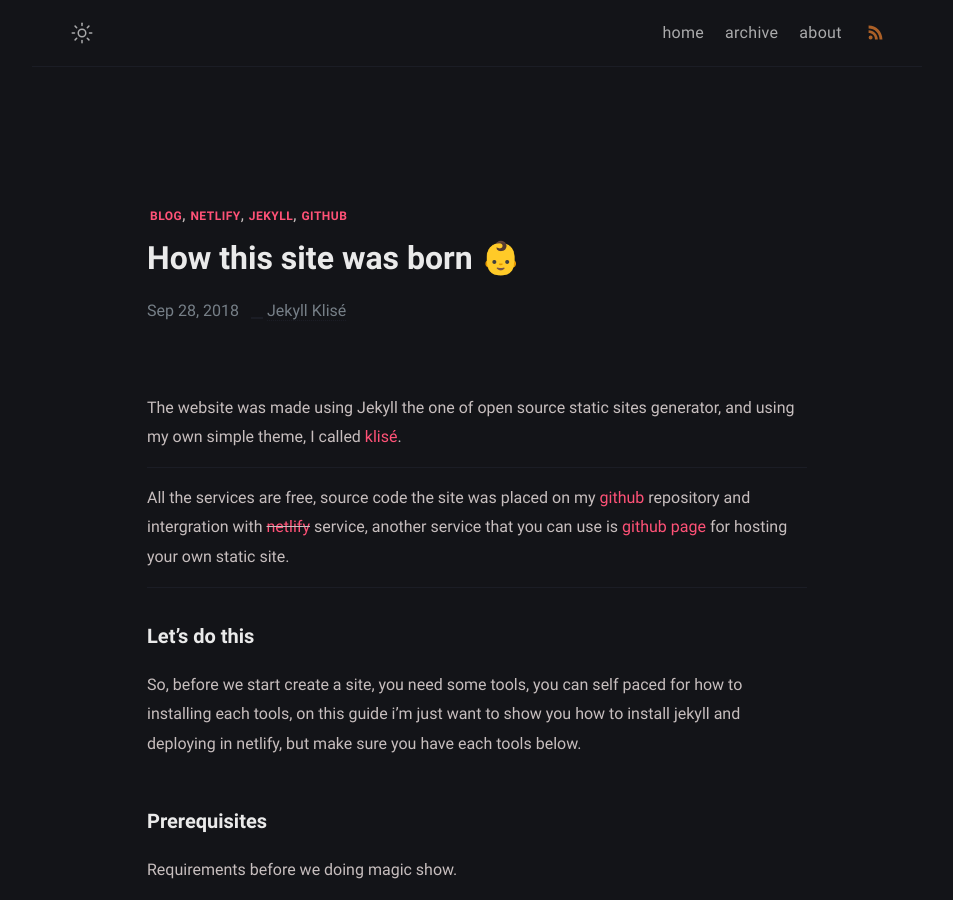
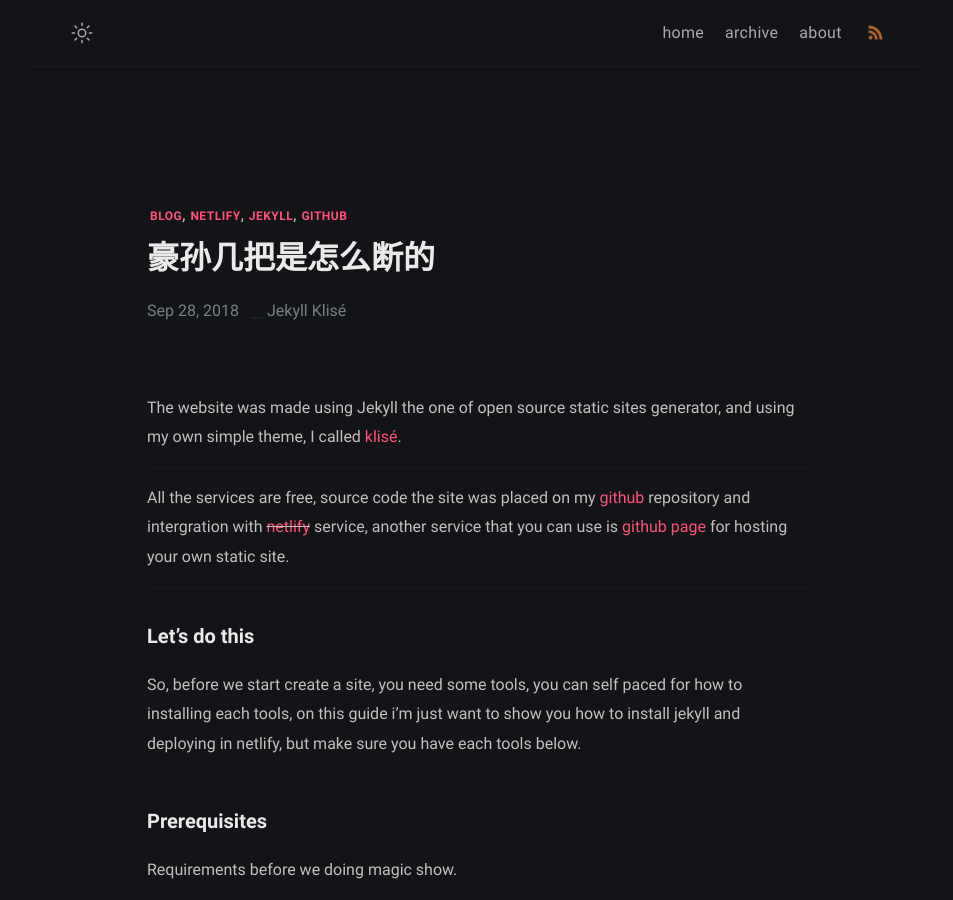
Before and after one commit to hello-lisai/hello-lisai-blog, a Jekyll site: the page built from _posts/how-this-site-was-made/2018-09-28-how-this-site-was-made.md, in a window 1280 px wide and 900 px high. Shown: the whole window, without its empty margins (163-1116 px from the left). Built offline with Jekyll 4.4.1, drawn with Linux system fonts in a browser that asks for light colours; some web fonts are replaced.

Commit message:
Update 2018-09-28-how-this-site-was-made.md

```diff
--- a/_posts/how-this-site-was-made/2018-09-28-how-this-site-was-made.md
+++ b/_posts/how-this-site-was-made/2018-09-28-how-this-site-was-made.md
@@ -1,5 +1,5 @@
 ---
-title: How this site was born 👶
+title: 豪孙几把是怎么断的
 date: 2018-09-28 09:45:47 +07:00
 modified: 2019-08-29 09:24:47 +07:00
 tags: [blog, netlify, jekyll, github]
```
